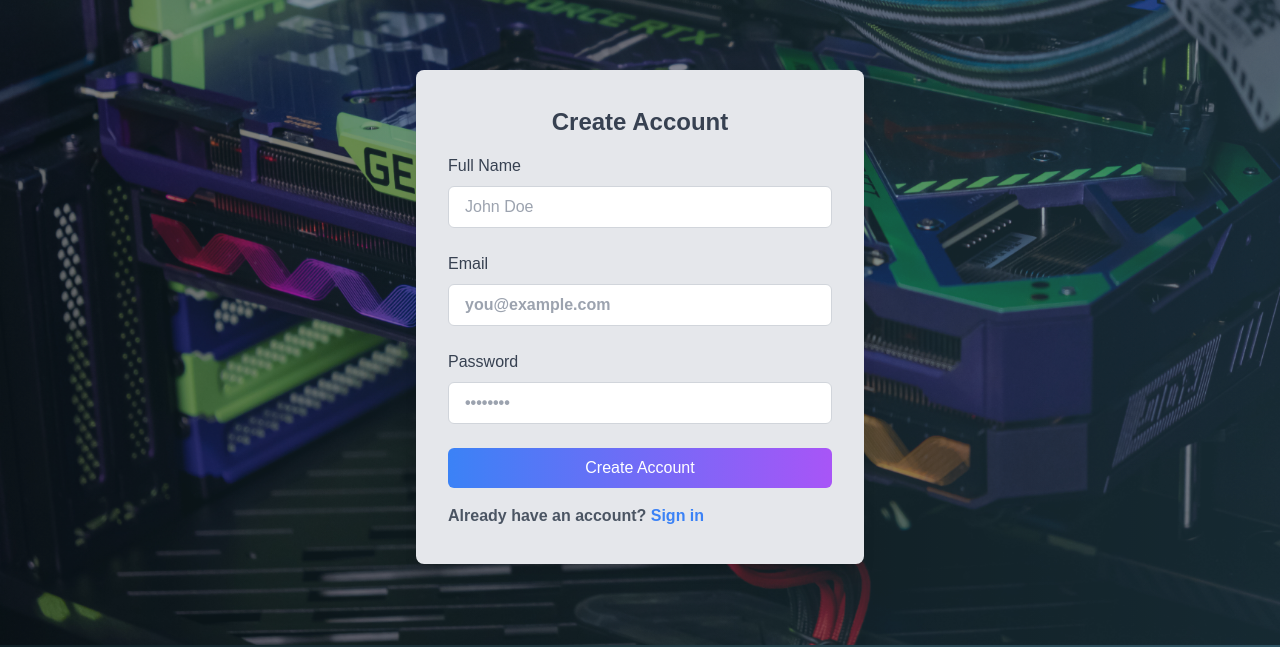
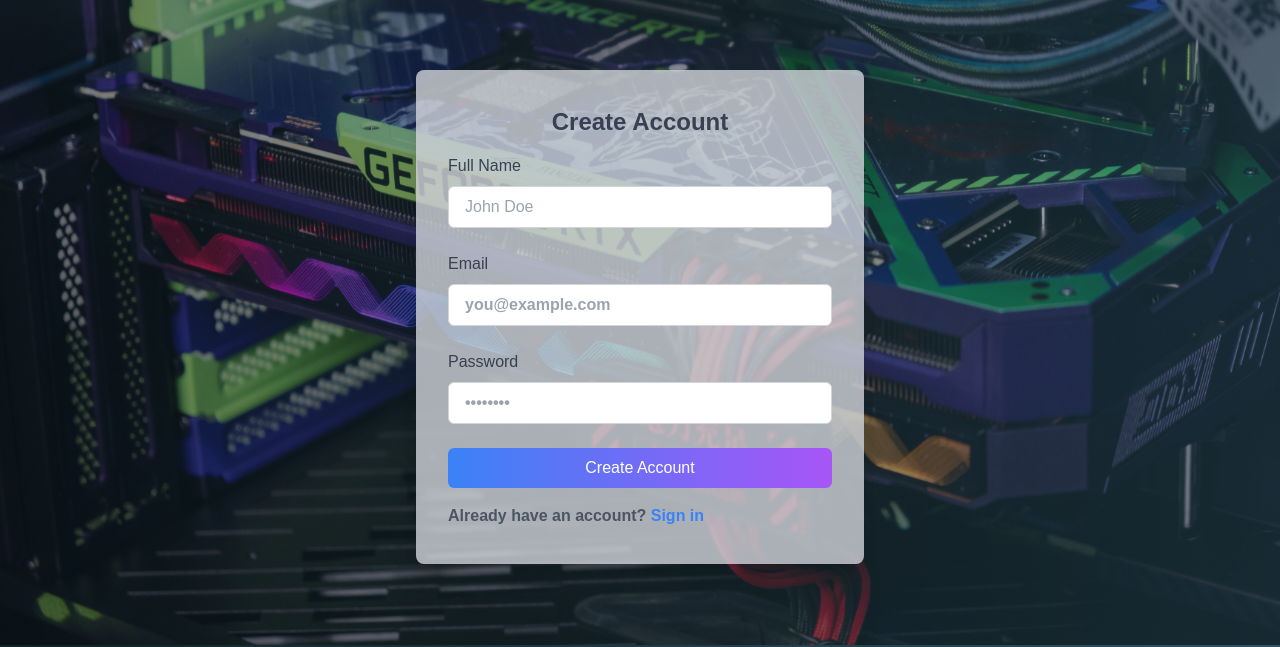
Before and after one commit to Ojasp21/pc_forge, a React (Vite) app in the folder frontend/: page /signup in a window 1280 px wide. Shown: the part 155-802 px from the top of the page. Built offline with nearby package versions, Linux system fonts and the light colour scheme; no server answers; a web font is replaced by a local one.

Commit message:
Minor changes in Signup and Login Page

```diff
--- a/frontend/src/pages/LoginPage.jsx
+++ b/frontend/src/pages/LoginPage.jsx
@@ -39,7 +39,7 @@ const LoginPage = () => {
     <>
     <img className="fixed top-0 left-0 w-screen h-screen object-cover z-[-1] opacity-50" src="/src/images/Loginbg.jpg" alt="" />
     <div className="min-h-screen flex justify-center items-center">
-      <div className="bg-gray-200 shadow-lg rounded-lg px-8 py-6 w-full max-w-md ">
+      <div className="bg-gray-300 shadow-lg rounded-lg px-8 py-6 w-full max-w-md bg-opacity-80">
         <h1 className="log text-2xl flex justify-center mb-4 text-gray-700 mt-3">Login</h1>
 
         <form onSubmit={handleSubmit} className="space-y-6">
--- a/frontend/src/pages/SignUpPage.jsx
+++ b/frontend/src/pages/SignUpPage.jsx
@@ -47,7 +47,7 @@ const SignUpPage = () => {
     <>
     <img className="fixed top-0 left-0 w-screen h-screen object-cover z-[-1] opacity-50" src="/src/images/Loginbg.jpg" alt="" />
     <div className="min-h-screen flex justify-center items-center">
-      <div className="bg-gray-200 shadow-lg rounded-lg px-8 py-6 w-full max-w-md">
+      <div className="bg-gray-300 shadow-lg rounded-lg px-8 py-6 w-full max-w-md bg-opacity-80">
         <h1 className="text-2xl font-bold mb-4 text-gray-700 flex justify-center mt-3">
           Create Account
         </h1>
```
